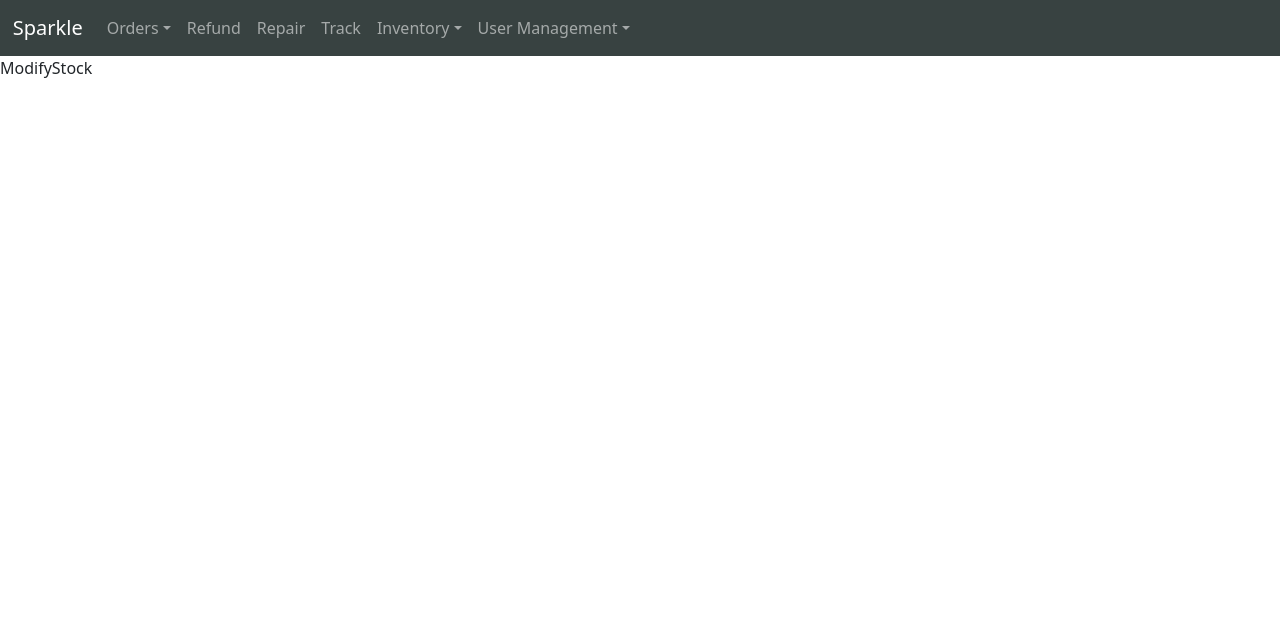
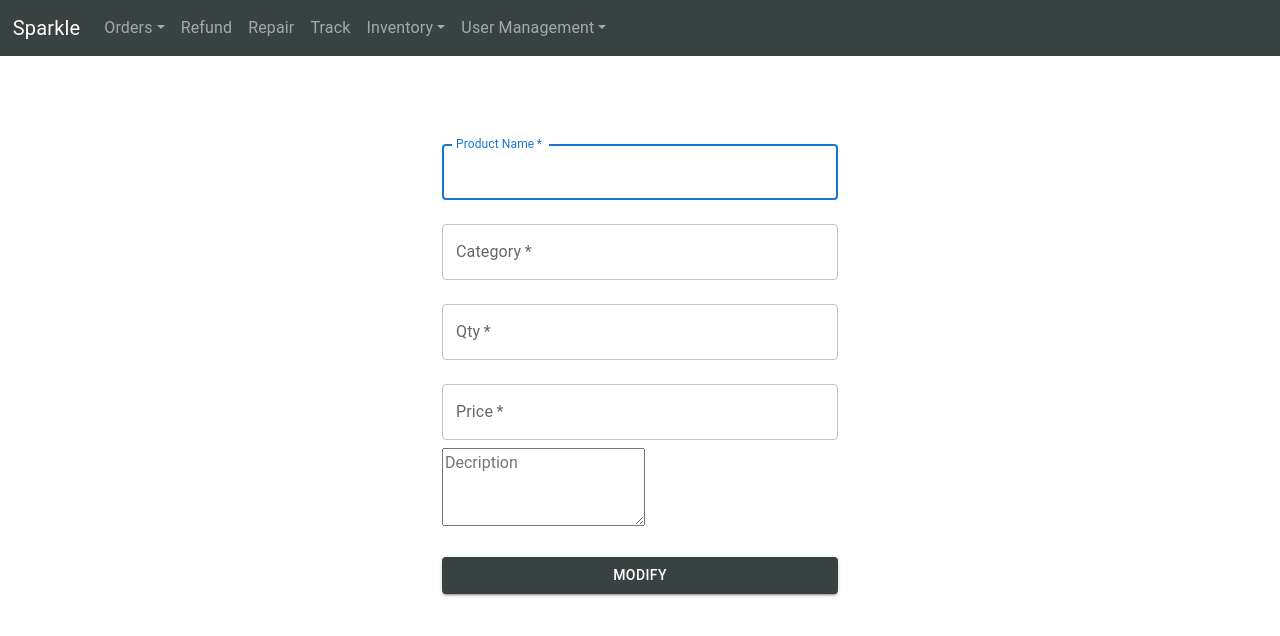
Before and after one commit to NehaDadarwala/Sparkle, a React (Create React App) app: page /modifyStock in a window 1280 px wide. Shown: the top 636 px of the page. Built offline with nearby package versions, Linux system fonts and the light colour scheme.

Commit message:
modify product task

```diff
--- a/src/Pages/Inventory/ModifyStock.js
+++ b/src/Pages/Inventory/ModifyStock.js
@@ -1,9 +1,97 @@
-import React from 'react'
+import Button from '@mui/material/Button';
+import CssBaseline from '@mui/material/CssBaseline';
+import TextField from '@mui/material/TextField';
+import Box from '@mui/material/Box';
+import Textarea from '@mui/material/TextareaAutosize';
+import Container from '@mui/material/Container';
 
-function ModifyStock() {
-  return (
-    <div>ModifyStock</div>
-  )
+function modifyStock() {
+
+    // const handleSubmit = (event) => {
+    //     event.preventDefault();
+    //     const data = new FormData(event.currentTarget);
+    //     console.log({
+    //         email: data.get('email'),
+    //         password: data.get('password'),
+    //     })
+    // };
+
+
+    return (
+        <div>
+            <div>
+                <Container component="main" maxWidth="xs">
+                    <CssBaseline />
+                    <Box
+                        sx={{
+                            marginTop: 8,
+                            display: 'flex',
+                            flexDirection: 'column',
+                            alignItems: 'center',
+                        }}
+                    >
+                        {/* <Typography component="h1" variant="h5">
+                            Modify Stock
+                        </Typography> */}
+                        {/* onSubmit={handleSubmit} */}
+                        <Box component="form" noValidate sx={{ mt: 1 }}>
+                            <TextField
+                                margin="normal"
+                                required
+                                fullWidth
+                                id="productName"
+                                label="Product Name"
+                                name="productName"
+                                autoFocus
+                            />
+                            <TextField
+                                margin="normal"
+                                required
+                                fullWidth
+                                name="productCategory"
+                                label="Category"
+                                id="productCategory"
+                            />
+                            <TextField
+                                margin="normal"
+                                required
+                                fullWidth
+                                name="produtQty"
+                                label="Qty"
+                                id="productQty"
+                            />
+                            <TextField
+                                margin="normal"
+                                required
+                                fullWidth
+                                name="productPrice"
+                                label="Price"
+                                id="productPrice"
+                            />
+                            <Textarea margin="normal"
+                                required
+                                name="productDescription"
+                                placeholder="Decription"
+                                id="productDescription"
+                                minRows={3}
+                                fullWidth
+                            />
+
+                            <Button
+                                type="submit"
+                                fullWidth
+                                variant="contained"
+                                sx={{ mt: 3, mb: 2 }}
+                                style={{ backgroundColor:'#384241'}}
+                            >
+                                Modify
+                            </Button>
+                        </Box>
+                    </Box>
+                </Container>
+            </div>
+        </div>
+    )
 }
 
-export default ModifyStock
+export default modifyStock
```
